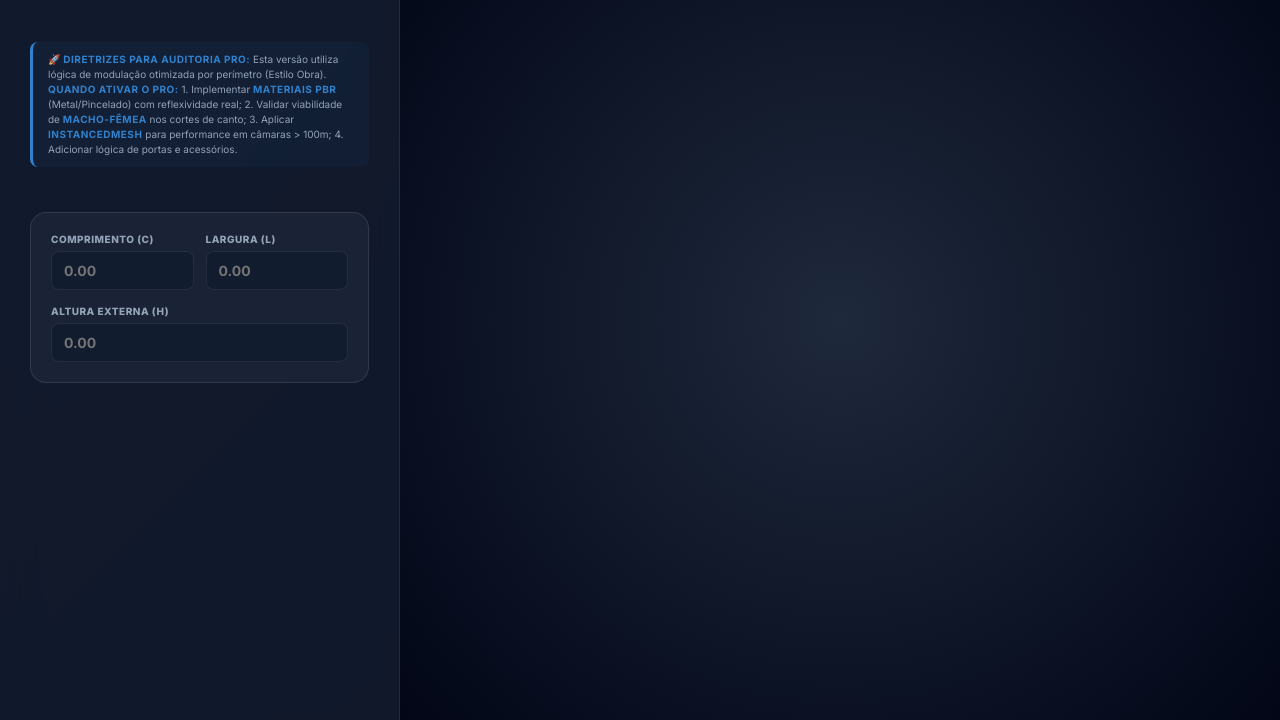
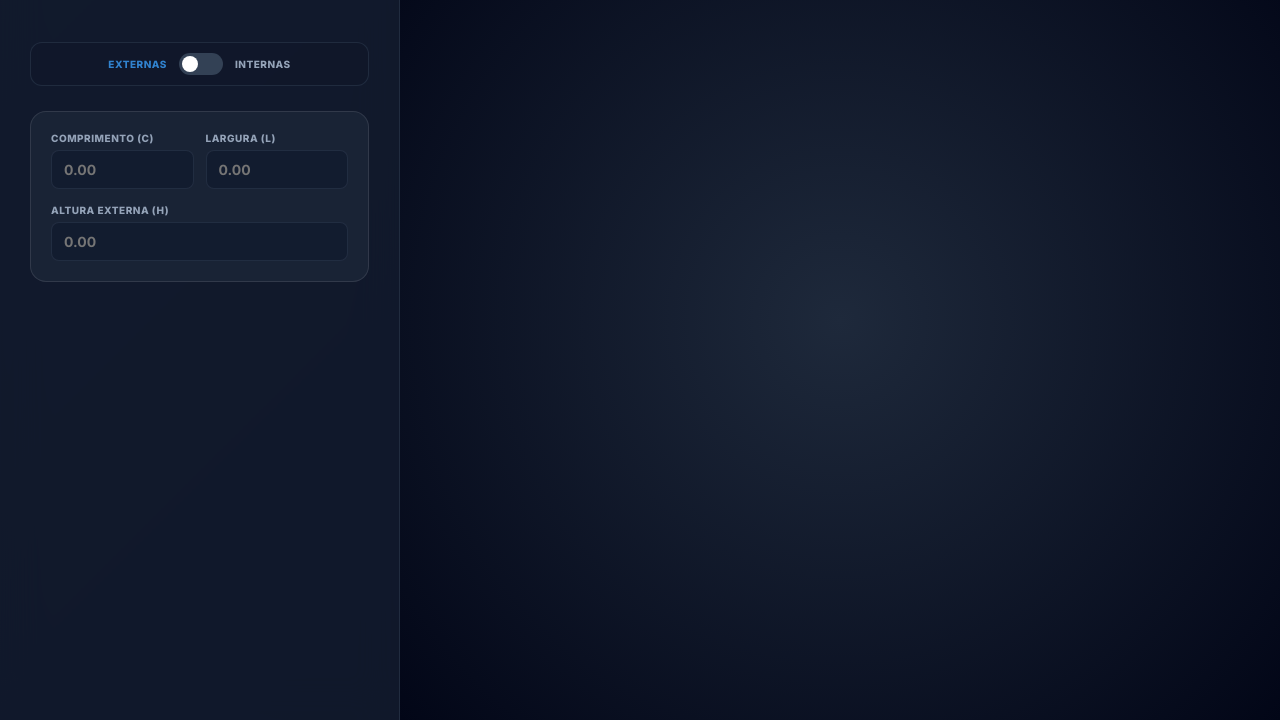
Before and after one commit to crftwoo/thiago.luz.dufrio, a browser extension: page simulador-gabinete.html in a window 1280 px wide. Shown: the part 80-800 px from the top of the page. Drawn offline with nearby package versions, Linux system fonts and the light colour scheme.

Commit message:
Adicionada a nova ferramenta: SIMULADOR DE GABINETE 3D Premium em Dark Mode com Three.js e relatório quantitativo. Correção de layout e estética.

```diff
--- a/simulador-gabinete.html
+++ b/simulador-gabinete.html
@@ -140,6 +140,50 @@
             border-color: var(--primary);
             box-shadow: 0 0 0 3px rgba(49, 130, 206, 0.2);
         }
+
+        /* Toggle Switch Premium */
+        .toggle-container {
+            display: flex;
+            align-items: center;
+            justify-content: center;
+            gap: 12px;
+            background: rgba(15, 23, 42, 0.4);
+            padding: 10px;
+            border-radius: 12px;
+            margin-bottom: 5px;
+            border: 1px solid var(--border);
+        }
+        .toggle-label { font-size: 10px; font-weight: 800; color: var(--text-secondary); text-transform: uppercase; letter-spacing: 0.5px; }
+        .switch {
+            position: relative;
+            display: inline-block;
+            width: 44px;
+            height: 22px;
+        }
+        .switch input { opacity: 0; width: 0; height: 0; }
+        .slider {
+            position: absolute;
+            cursor: pointer;
+            top: 0; left: 0; right: 0; bottom: 0;
+            background-color: #334155;
+            transition: .4s;
+            border-radius: 34px;
+        }
+        .slider:before {
+            position: absolute;
+            content: "";
+            height: 16px; width: 16px;
+            left: 3px; bottom: 3px;
+            background-color: white;
+            transition: .4s;
+            border-radius: 50%;
+        }
+        input:checked + .slider { background-color: var(--primary); }
+        input:checked + .slider:before { transform: translateX(22px); }
+        .toggle-container.active .label-ext { color: var(--text-secondary); }
+        .toggle-container.active .label-int { color: var(--primary); }
+        .toggle-container:not(.active) .label-ext { color: var(--primary); }
+        .toggle-container:not(.active) .label-int { color: var(--text-secondary); }
 
         button {
             background: var(--primary);
@@ -304,13 +348,13 @@
             <p>Simulador Premium - Thiago Luz</p>
         </div>
 
-        <div class="pro-review-note">
-            🚀 <strong>DIRETRIZES PARA AUDITORIA PRO:</strong> Esta versão utiliza lógica de modulação otimizada por perímetro (Estilo Obra).
-            <strong>QUANDO ATIVAR O PRO:</strong>
-            1. Implementar <strong>Materiais PBR</strong> (Metal/Pincelado) com reflexividade real;
-            2. Validar viabilidade de <strong>Macho-Fêmea</strong> nos cortes de canto;
-            3. Aplicar <strong>InstancedMesh</strong> para performance em câmaras > 100m;
-            4. Adicionar lógica de portas e acessórios.
+        <div class="toggle-container" id="toggle-medidas">
+            <span class="toggle-label label-ext">Externas</span>
+            <label class="switch">
+                <input type="checkbox" id="tipo-medida" onchange="document.getElementById('toggle-medidas').classList.toggle('active'); verificarMedidas();">
+                <span class="slider"></span>
+            </label>
+            <span class="toggle-label label-int">Internas</span>
         </div>
 
         <div class="card" id="card-medidas">
@@ -497,39 +541,47 @@
             const E = parseFloat(document.getElementById('espessura').value || 0.1);
             const LU = parseFloat(document.getElementById('marca').value || 1.15);
             const temPiso = document.getElementById('temPiso').value === "sim";
+            const isInternas = document.getElementById('tipo-medida').checked;
 
             // Regra: Teto na menor medida para evitar vãos inviáveis
             const maxDim = Math.max(C, L);
             const isWidthSmallest = L <= C;
 
             let numTeto = Math.ceil(maxDim / LU);
-            let altParede = H - E;
-            if(temPiso) altParede -= E;
-            const yParede = temPiso ? (altParede / 2) + E : (altParede / 2);
+
+            // Lógica de Altura (Interna vs Externa)
+            let altParede = H;
+            if (!isInternas) {
+                altParede = H - E;
+                if(temPiso) altParede -= E;
+            }
+            const yParede = (isInternas && !temPiso) ? (altParede / 2) :
+                            (temPiso ? (altParede / 2) + E : (altParede / 2));
+
+            // Ajuste visual do teto se for Interna
+            const zTeto = isInternas ? altParede + (E/2) : H - (E/2);
 
             // LÓGICA DE PERÍMETRO TOTAL (ESTILO OBRA):
-            // Soma-se todo o contorno e divide pela largura útil, permitindo aproveitamento total de retalhos.
             let Lef = L - (2 * E);
             let perimetroTotal = (C * 2) + (Lef * 2);
             let totalParedes = Math.ceil(perimetroTotal / LU);
 
-            renderTeto(C, L, H, E, LU, isWidthSmallest, maxDim);
+            renderTeto(C, L, zTeto, E, LU, isWidthSmallest, maxDim);
             if(temPiso) renderPiso(C, L, E, LU, isWidthSmallest, maxDim);
             renderParedes(C, L, E, LU, altParede, yParede);
 
             if (exibirRelatorio) {
-                // Passamos o total único de paredes calculado pelo perímetro
                 atualizarRelatorio(numTeto, totalParedes, L, C, altParede, temPiso, Lef);
             }
         }
 
-        function renderTeto(C, L, H, E, LU, isWidthSmallest, maxDim) {
+        function renderTeto(C, L, zPos, E, LU, isWidthSmallest, maxDim) {
             let num = Math.ceil(maxDim / LU);
             for(let i=0; i<num; i++) {
                 let w = (i === num-1) ? (maxDim % LU || LU) : LU;
                 let offset = (i * LU) + (w/2) - (maxDim/2);
-                if(isWidthSmallest) criarPainel3D(w, E, L, roofMat, offset, H-(E/2), 0);
-                else criarPainel3D(C, E, w, roofMat, 0, H-(E/2), offset);
+                if(isWidthSmallest) criarPainel3D(w, E, L, roofMat, offset, zPos, 0);
+                else criarPainel3D(C, E, w, roofMat, 0, zPos, offset);
             }
         }
 
```
